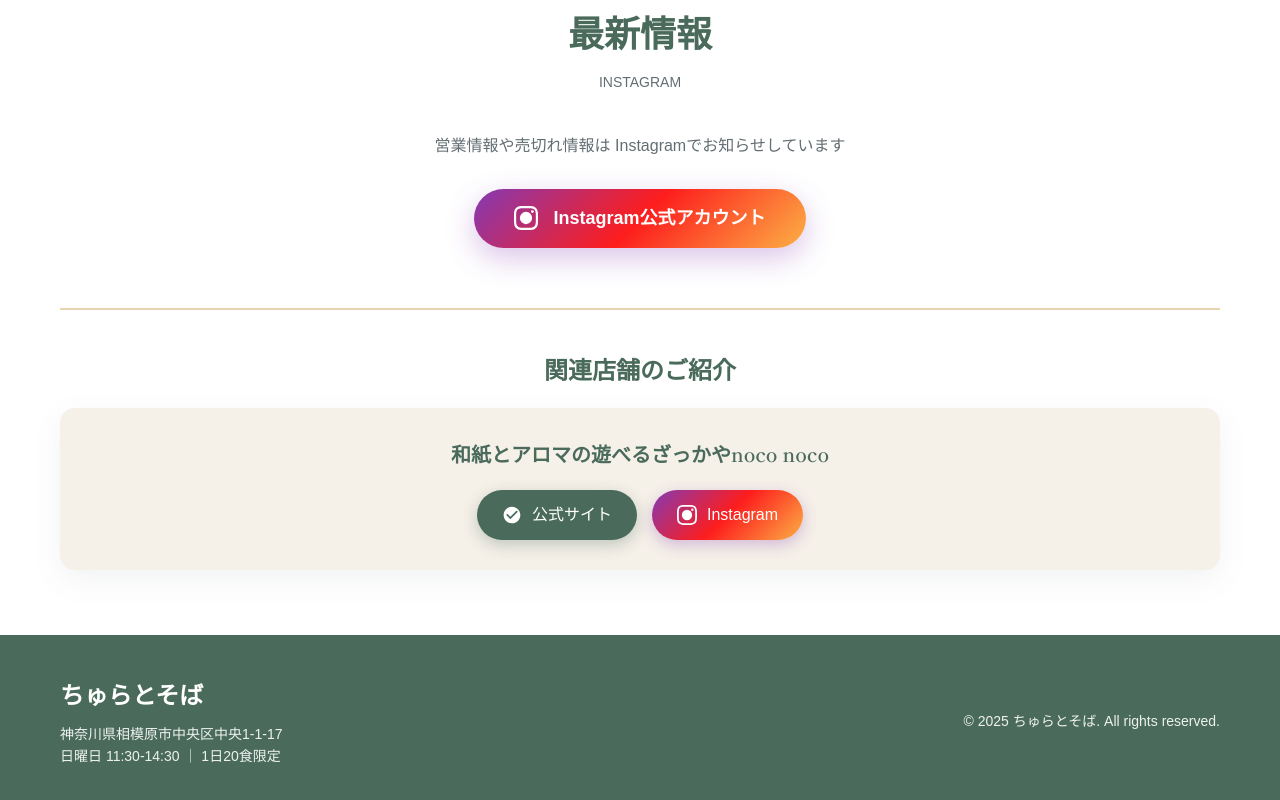
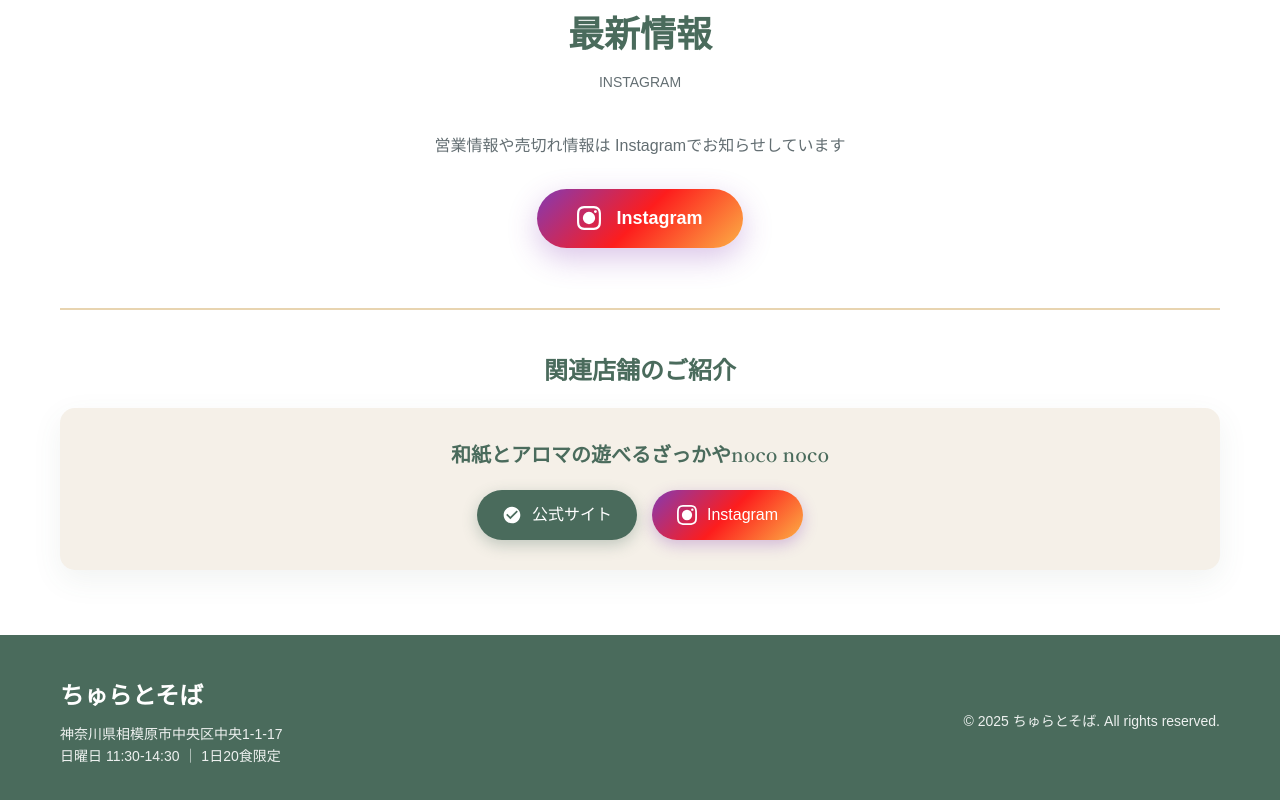
Before and after one commit to churatosoba/web, a plain HTML site: page index.html in a window 1280 px wide. Shown: the part 2654-3454 px from the top of the page. Drawn offline with Linux system fonts and the light colour scheme; a web font is replaced by a local one.

Commit message:
Update index.html

```diff
--- a/index.html
+++ b/index.html
@@ -824,7 +824,7 @@
           <svg class="instagram-icon" fill="currentColor" viewBox="0 0 24 24" aria-hidden="true">
             <path d="M12 2.163c3.204 0 3.584.012 4.85.07 3.252.148 4.771 1.691 4.919 4.919.058 1.265.069 1.645.069 4.849 0 3.205-.012 3.584-.069 4.849-.149 3.225-1.664 4.771-4.919 4.919-1.266.058-1.644.07-4.85.07-3.204 0-3.584-.012-4.849-.07-3.26-.149-4.771-1.699-4.919-4.92-.058-1.265-.07-1.644-.07-4.849 0-3.204.013-3.583.07-4.849.149-3.227 1.664-4.771 4.919-4.919 1.266-.057 1.645-.069 4.849-.069zm0-2.163c-3.259 0-3.667.014-4.947.072-4.358.2-6.78 2.618-6.98 6.98-.059 1.281-.073 1.689-.073 4.948 0 3.259.014 3.668.072 4.948.2 4.358 2.618 6.78 6.98 6.98 1.281.058 1.689.072 4.948.072 3.259 0 3.668-.014 4.948-.072 4.354-.2 6.782-2.618 6.979-6.98.059-1.28.073-1.689.073-4.948 0-3.259-.014-3.667-.072-4.947-.196-4.354-2.617-6.78-6.979-6.98-1.281-.059-1.69-.073-4.949-.073zM5.838 12a6.162 6.162 0 1 1 12.324 0 6.162 6.162 0 0 1-12.324 0zM12 16a4 4 0 1 1 0-8 4 4 0 0 1 0 8zm4.965-10.405a1.44 1.44 0 1 1 2.881.001 1.44 1.44 0 0 1-2.881-.001z"/>
           </svg>
-          Instagram公式アカウント
+          Instagram
         </a>
 
         <!-- noco noco section -->
```
